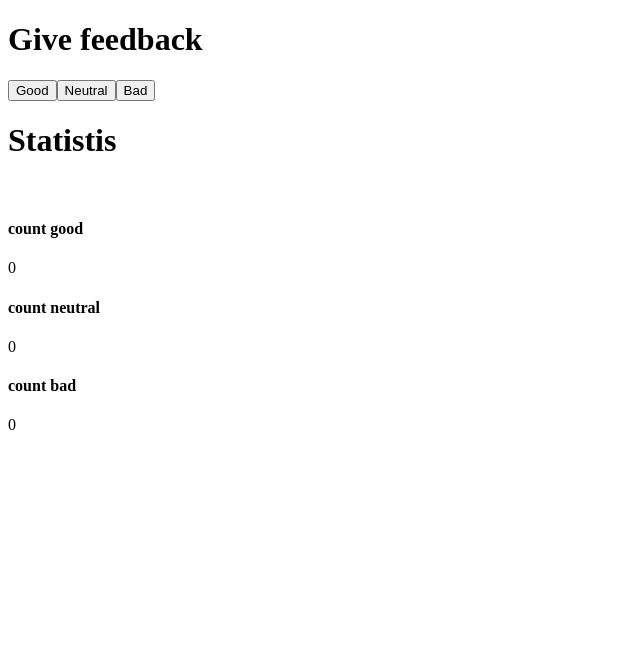
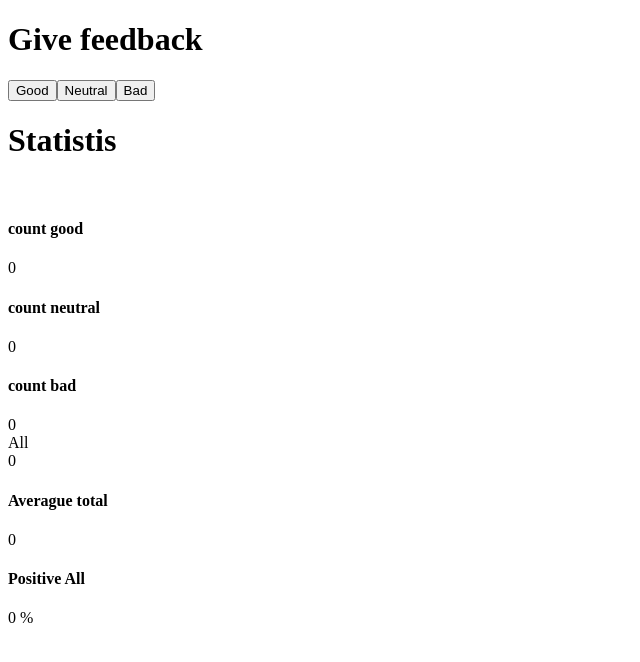
Before and after one commit to Adecas-Eg/Part0, a React (Vite) app in the folder part1/: page / in a window 1280 px wide. Shown: the top 662 px of the page, without its empty margins (0-640 px from the left). Built offline with nearby package versions, Linux system fonts and the light colour scheme.

Commit message:
part 1 1.7

```diff
--- a/part1/src/App.jsx
+++ b/part1/src/App.jsx
@@ -6,12 +6,22 @@ const App = () => {
   const [neutral, setNeutral] = useState(0);
   const [bad, setBad] = useState(0);
 
+
+  const total = good + neutral + bad;
+  const average = total === 0 ? 0 : (good-bad)/total;
+  const positive =total ===0 ?0 : (good/total);
+
+  const handleGoodClick = () => setGood(good + 1);
+  const handleNeutralClick = () => setNeutral(neutral + 1);
+  const handleBadClick = () => setBad(bad + 1);
+
+
   return (
     <div>
       <h1>Give feedback</h1>
-      <button  onClick={() => setGood(1 + good)}> Good</button>
-      <button   onClick={() => setNeutral(1 + neutral)}> Neutral</button>
-      <button onClick={() => setBad(1 + bad)}> Bad</button>
+      <button onClick={handleGoodClick}> Good</button>
+      <button onClick={handleNeutralClick}> Neutral</button>
+      <button onClick={handleBadClick}> Bad</button>
       <br />
       <h1>Statistis</h1>
       <br />
@@ -25,6 +35,17 @@ const App = () => {
       <h4>count bad</h4>
 
       {bad}
+
+    <br/>
+    All
+    <br />
+
+    { total}
+    <h4> Averague total</h4>
+
+      {average}
+    <h4>Positive All</h4>
+      {positive} %
     </div>
   );
 };
```
